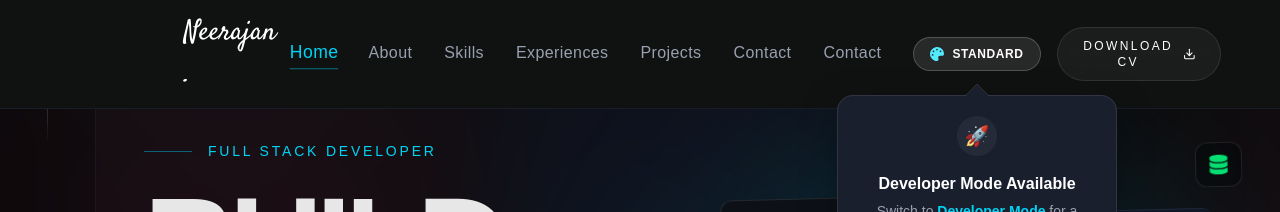
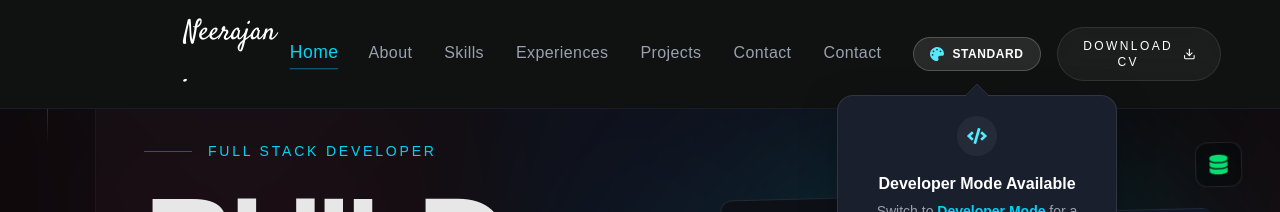
Before and after one commit to Neerazan/portfolio_2.0, a Next.js app: page / in a window 1280 px wide. Shown: the top 212 px of the page. Built offline with nearby package versions, Linux system fonts and the light colour scheme.

Commit message:
modify icon on onboarding dialog box

```diff
--- a/src/components/shared/ModeToggle.tsx
+++ b/src/components/shared/ModeToggle.tsx
@@ -1,7 +1,7 @@
 import { useDisplayMode } from "@/src/context/DisplayModeContext";
 import { AnimatePresence, motion } from "framer-motion";
 import { useEffect, useRef, useState } from "react";
-import { FaPalette, FaTerminal } from "react-icons/fa";
+import { FaCode, FaPalette, FaTerminal } from "react-icons/fa";
 
 export default function ModeToggle() {
   const { mode, toggleMode } = useDisplayMode();
@@ -102,7 +102,7 @@ export default function ModeToggle() {
             {/* Content */}
             <div className="relative z-10 w-full flex flex-col gap-3">
               <div className="w-10 h-10 mx-auto bg-white/5 rounded-full flex items-center justify-center mb-1">
-                <span className="text-xl">🚀</span>
+                <FaCode className="text-xl text-cyan-300" />
               </div>
 
               <div>
```
